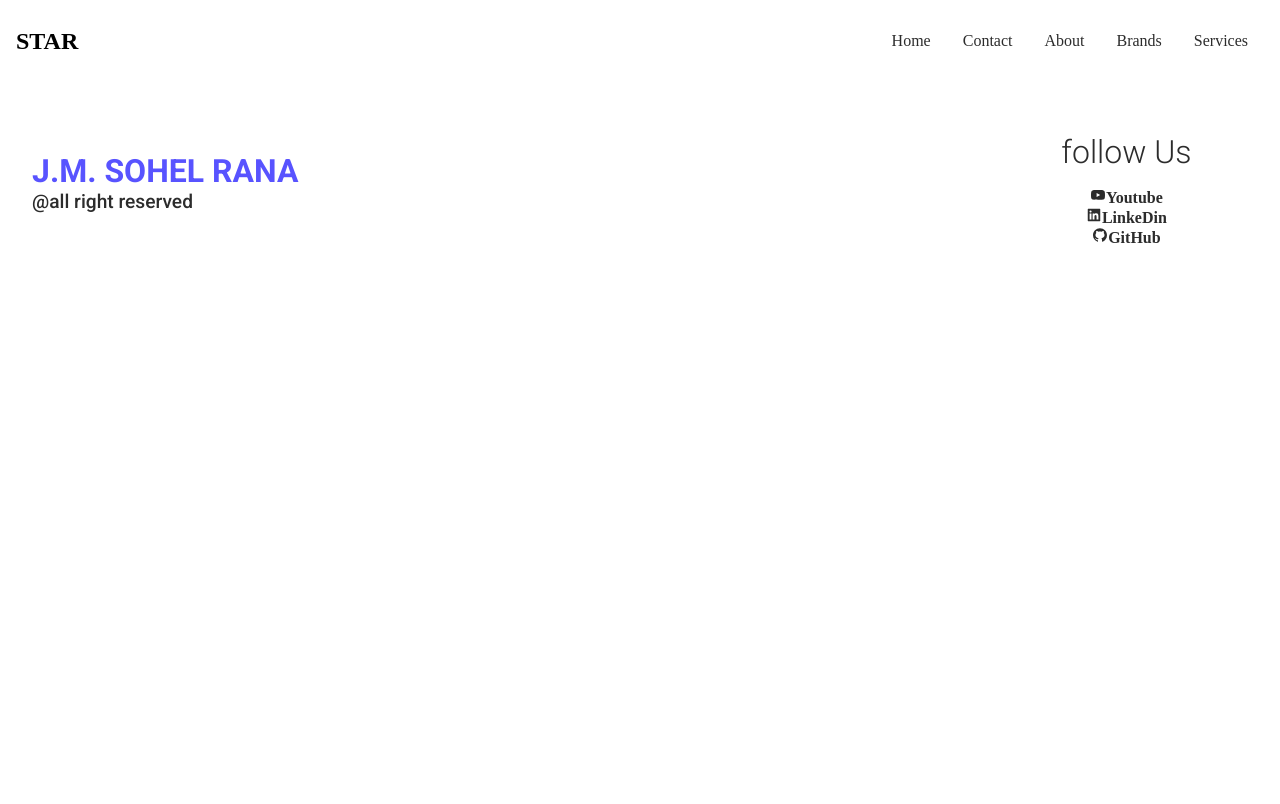
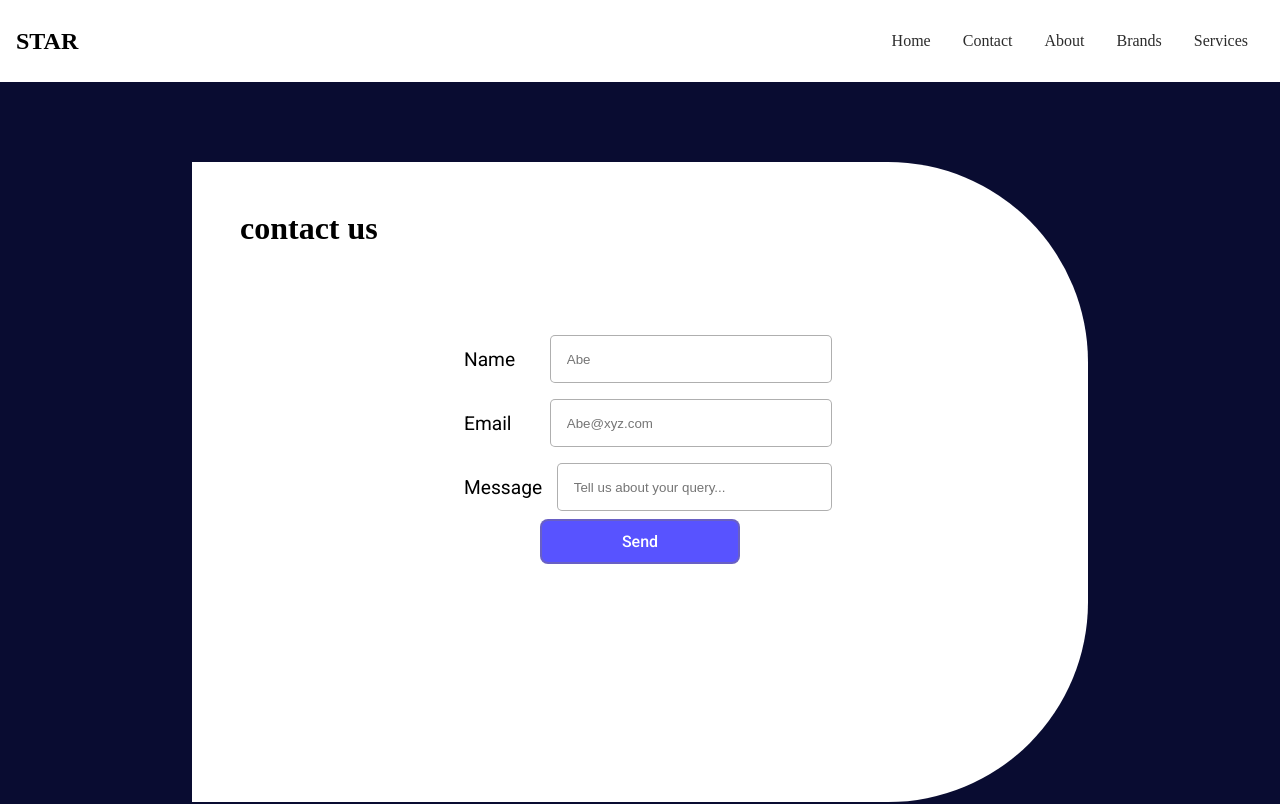
Before and after one commit to JMSohelRana/simple-react-ui-project, a React (Create React App) app: page /contact in a window 1280 px wide. Shown: the top 804 px of the page. Built offline with nearby package versions, Linux system fonts and the light colour scheme.

Commit message:
contact page added

```diff
--- a/package.json
+++ b/package.json
@@ -9,6 +9,7 @@
     "react": "^18.2.0",
     "react-dom": "^18.2.0",
     "react-icons": "^4.9.0",
+    "react-responsive-carousel": "^3.2.23",
     "react-router-dom": "^6.13.0",
     "react-router-hash-link": "^2.4.3",
     "react-scripts": "5.0.1",
--- a/src/App.js
+++ b/src/App.js
@@ -2,20 +2,28 @@ import { BrowserRouter, Route, Routes } from "react-router-dom";
 import Header from "./components/Header";
 import Home from "./components/Home";
 import Footer from "./components/Footer";
+import Contact from "./components/Contact";
+import Services from "./components/Services";
 
 import "./styles/app.scss";
 import "./styles/header.scss";
 import "./styles/home.scss";
 import "./styles/footer.scss";
+import "./styles/contact.scss";
+import "./styles/services.scss";
 
 function App() {
   return (
     <BrowserRouter>
       <Header></Header>
+
       <Routes>
         <Route path="/" element={<Home></Home>}></Route>
         <Route path="/home" element={<Home></Home>}></Route>
+        <Route path="/contact" element={<Contact></Contact>}></Route>
+        <Route path="services" element={<Services></Services>}></Route>
       </Routes>
+
       <Footer></Footer>
     </BrowserRouter>
   );
--- /dev/null
+++ b/src/components/Contact.jsx
@@ -0,0 +1,32 @@
+import React from "react";
+
+const Contact = () => {
+  return (
+    <div className="contact" id="contact">
+      <main>
+        <h1>contact us</h1>
+        <form>
+          <div>
+            <label>Name</label>
+            <input type="text" required placeholder="Abe" />
+          </div>
+          <div>
+            <label>Email</label>
+            <input type="email" required placeholder="Abe@xyz.com" />
+          </div>
+          <div>
+            <label>Message</label>
+            <input
+              type="text"
+              required
+              placeholder="Tell us about your query..."
+            />
+          </div>
+          <button type="submit">Send</button>
+        </form>
+      </main>
+    </div>
+  );
+};
+
+export default Contact;
--- a/src/components/Header.jsx
+++ b/src/components/Header.jsx
@@ -8,10 +8,10 @@ const Header = () => {
       <h1>Star</h1>
       <main>
         <HashLink to={"/#home"}>Home</HashLink>
-        <HashLink to={"/#contact"}>Contact</HashLink>
+        <HashLink to={"/contact"}>Contact</HashLink>
         <HashLink to={"/#about"}>About</HashLink>
         <HashLink to={"/#brands"}>Brands</HashLink>
-        <HashLink to={"/#services"}>Services</HashLink>
+        <HashLink to={"/services"}>Services</HashLink>
       </main>
     </nav>
   );
--- a/src/components/Home.jsx
+++ b/src/components/Home.jsx
@@ -16,7 +16,7 @@ const Home = () => {
           <p>Solution of all your problems</p>
         </main>
       </div>
-      <div className="home2" id="">
+      <div className="home2">
         <img src={vg} alt="graphics" />
         <div>
           <p>
--- /dev/null
+++ b/src/components/Services.jsx
@@ -0,0 +1,7 @@
+import React from "react";
+
+const Services = () => {
+  return <div>Services</div>;
+};
+
+export default Services;
--- /dev/null
+++ b/src/styles/contact.scss
@@ -0,0 +1,61 @@
+@import "colors";
+
+.contact {
+  width: 100%;
+  height: 100vh;
+  background-color: $second;
+  display: flex;
+  justify-content: center;
+  align-items: center;
+  > main {
+    background-color: $first;
+    padding: 3rem;
+    height: 40rem;
+    width: 70%;
+    border-radius: 0 200px 200px 0;
+
+    > form {
+      margin: 5rem;
+      display: flex;
+      flex-direction: column;
+      align-items: center;
+      justify-content: center;
+      > div {
+        height: 3rem;
+        display: flex;
+        align-items: center;
+        justify-content: flex-end;
+        width: 60%;
+        margin: 0.5rem;
+
+        > label {
+          font: 400 1.2rem $text1;
+          width: 20%;
+          margin: 0 1rem;
+        }
+        > input {
+          align-self: stretch;
+          width: 80%;
+          padding: 1rem;
+          border-radius: 5px;
+          border: 1px solid rgba(123, 123, 123, 0.6);
+          outline: none;
+        }
+      }
+      >button{
+        max-width: 3rem 0;
+        padding:  0.7rem;
+        border: 2px solid rgba(128, 114, 114, 0.418);
+        border-radius: 8px;
+        background-color: $third;
+        color: $first;
+        width: 200px;
+        font: 500 1rem $text1;
+        &:hover{
+            cursor: pointer;
+            opacity: 0.8;
+        }
+      }
+    }
+  }
+}
--- /dev/null
+++ b/src/styles/services.scss
@@ -0,0 +1 @@
+@import  "colors";
```
Also changed, not shown: src/components/About.jsx (deleted, +0 -7 lines), 1 other file (tests, documents, lock files or other folders).
